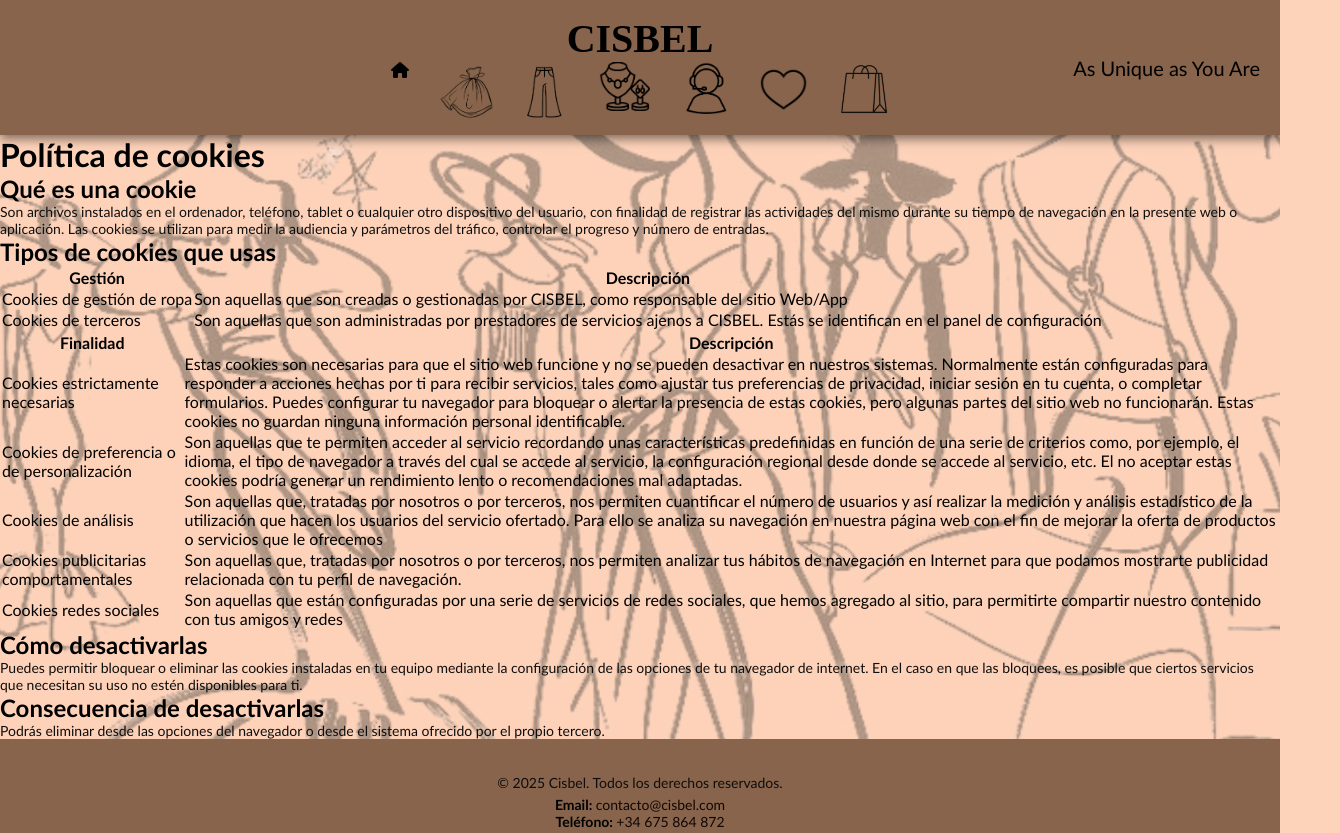
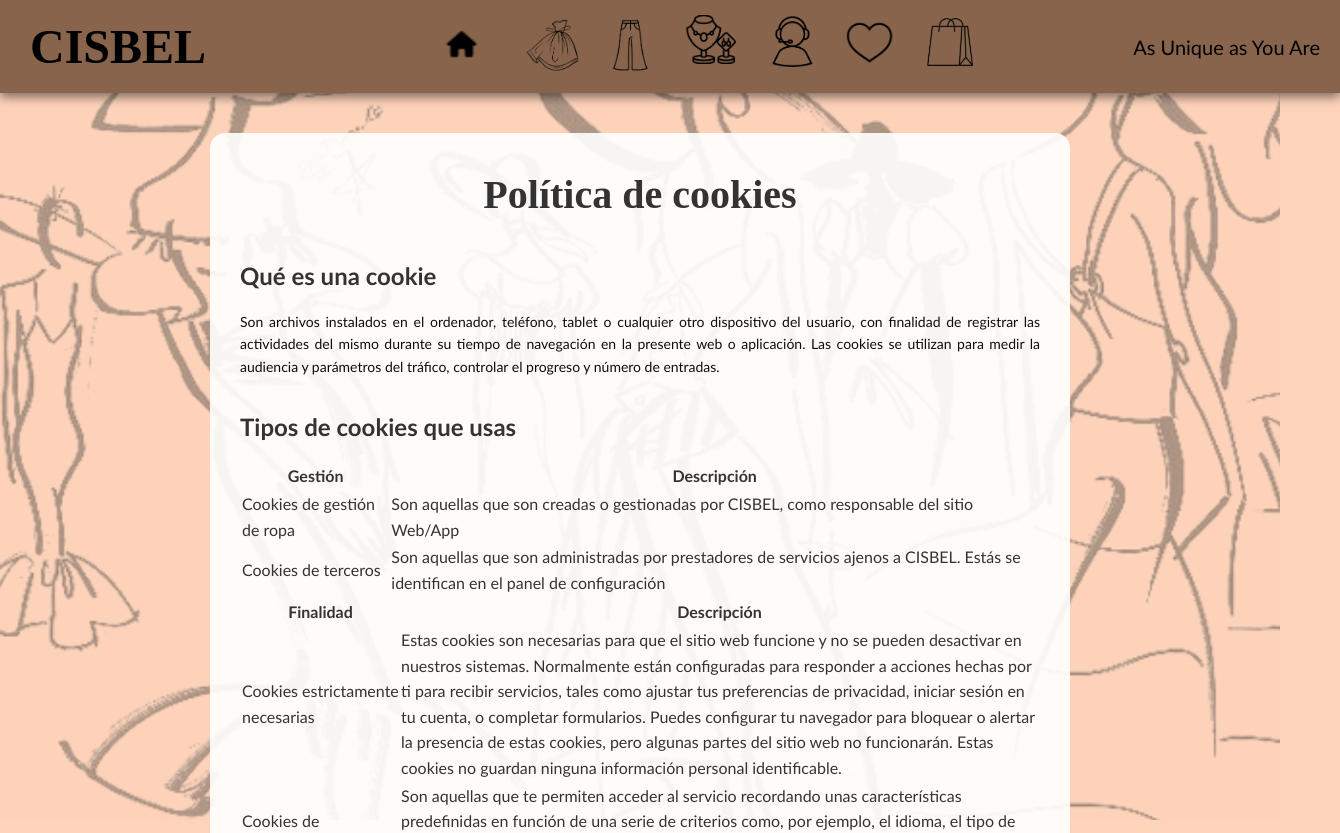
Before and after one commit to JavierPerezBarreda/CISBEL.github.io, a plain HTML site: page secciones/cookies.html in a window 1280 px wide. Shown: the top 833 px of the page, 1340 px wide, since content can reach past the window. Drawn offline with Linux system fonts and the light colour scheme; files whose address does not match are found by name; a web font is replaced by a local one.

Commit message:
cambios menu

```diff
--- a/css/styles.css
+++ b/css/styles.css
@@ -122,12 +122,40 @@
     border-radius: 8px;
   }
 
-  .product-politics{
-
-  }
   .politics{
     border: 1px solid black;
     box-shadow: 0 2px 10px rgba(0, 0, 0, 0.1);
+  }
+
+  /*politicas de privacidad*/
+  .privacy-policy{
+    max-width: 800px;
+    margin: 40px auto;
+    padding: 30px;
+    background-color: rgba(255, 255, 255, 0.9);
+    border-radius: 15px;
+    font-family: 'Roboto', sans-serif;
+    color: #333;
+    line-height: 1.6;
+  }
+
+  .privacy-policy h1{
+    font-family: 'Playfair Display', serif;
+    font-size: 2.5rem;
+    text-align: center;
+    margin-bottom: 10px;
+  }
+
+  .privacy-policy h2{
+    font-size: 1.5rem;
+    margin-top: 30px;
+    margin-bottom: 10px;
+    padding-bottom: 5px;
+  }
+
+  .privacy-policy p{
+    text-align: justify;
+
   }
 
 /* Animación para el modal */
@@ -177,6 +205,8 @@
 @media (min-width: 1px) and (max-width: 768px) {
   .navbar {
     padding: 10px 20px;
+    flex-direction: column;
+    align-items: center;
   }
   .tituloTD {
    width: 10px;
@@ -451,7 +481,7 @@
 }
 
 #titulo {
-  font-size: 2.5rem;
+  font-size: 3rem;
   font-family: "Playfair Display", serif;
   text-align: center;
   animation: fadeIn 2s ease-in-out; /* Animación de aparición */
@@ -705,26 +735,31 @@
   }
 
   .navbar {
-    top: 0;
     width: 100%;
-    height: auto;
     background: #87644b; /* Color marrón similar a la estética general */
-    padding: 15px 0;
+    padding: 15px 30px;
     box-shadow: 0px 4px 10px rgba(0, 0, 0, 0.5);
     text-align: center;
     z-index: 1000;
     display: flex;
-    flex-direction: column;
+    justify-content: space-between;
     position: relative;
     align-items: center;
   }
 
+  .navbar-left, .navbar-right{
+    flex: 1;
+    display: flex;
+    justify-content: flex-start;
+  }
+
   .index-list {
+    flex: 2;
     list-style: none;
     margin: 0;
     padding: 0;
     display: flex;
-    justify-content: center;
+    justify-content: flex-end;
     flex-wrap: wrap;
   }
 
@@ -1401,10 +1436,9 @@
 
 /*Sección Cisbel community*/
 .cisbel-community{
-  margin-top: 20px;
   background-color: #f4f4f4;
+  text-align: center;
   padding: 20px;
-  text-align: center;
   margin-left: 20px;
   margin-right: 20px;
 }
--- a/secciones/cookies.html
+++ b/secciones/cookies.html
@@ -14,14 +14,16 @@
 
         <!--Menú de navegación-->
         <nav class="navbar">
+            <div class="navbar-left">
                 <h1 id="titulo">CISBEL</h1>
+            </div>
             <div id="menu-toggle" class="menu-toggle">
                 <div class="index-mar"></div>
                 <div class="index-mar"></div>
                 <div></div>
             </div>
             <ul class="index-list">
-                    <li><a href="../index.html"><i class="fas fa-home"></i></a></li>
+                <li><a href="../index.html"><img src="../img/iconos/home.png" width="70px"></a></li>
                 <li><a href="./vestidos.html"><img src="../img/iconos/vestidos.png" width="55px"></a></li>
                 <li><a href="./palazos.html"><img src="../img/iconos/palazos.png" width="40px"></a></li>
                 <li><a href="./accesorios.html"><img src="../img/iconos/accesorios.png" width="60px"></a></li>
@@ -29,7 +31,9 @@
                 <li><a href="./favoritos.html"><img src="../img/iconos/favoritos.png" width="50px"></a></li>
                 <li><a href="./cesta.html"><img src="../img/iconos/cesta.png" width="50px"></a></li>
             </ul>
+            <div class="navbar-right">
                 <div class="eslogan">As Unique as You Are</div>
+            </div>
         </nav>
 
         <div class="privacy-policy">
```
Also changed, not shown: index.html (+7 -3 lines), secciones/accesorios.html (+5 -1 lines), secciones/cesta.html (+12 -8 lines), secciones/condicionesCompra.html (+5 -1 lines), secciones/contacto.html (+5 -1 lines), secciones/favoritos.html (+11 -9 lines), secciones/palazos.html (+11 -1 lines), secciones/privacidad.html (+7 -3 lines), secciones/vestidos.html (+5 -1 lines), img/iconos/home.png (added). Lines whose indentation alone changed are shown as unchanged.
